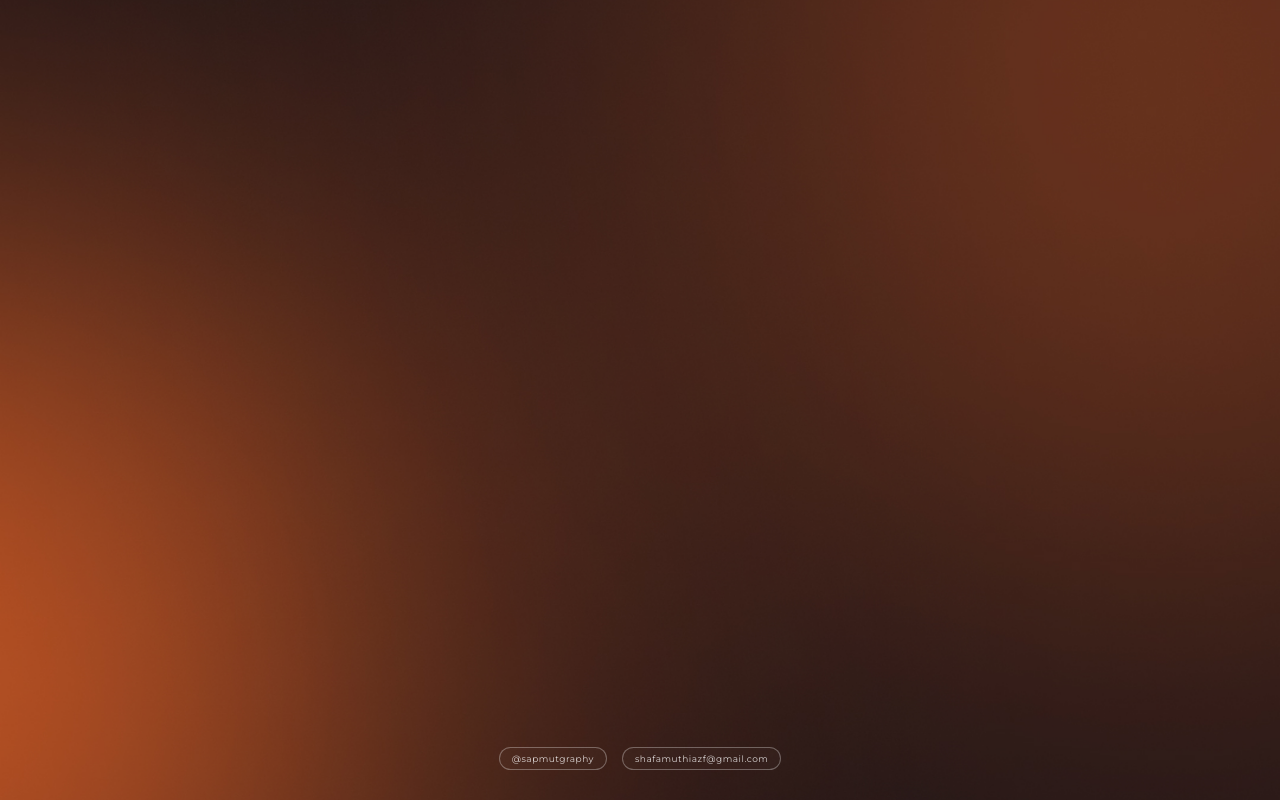
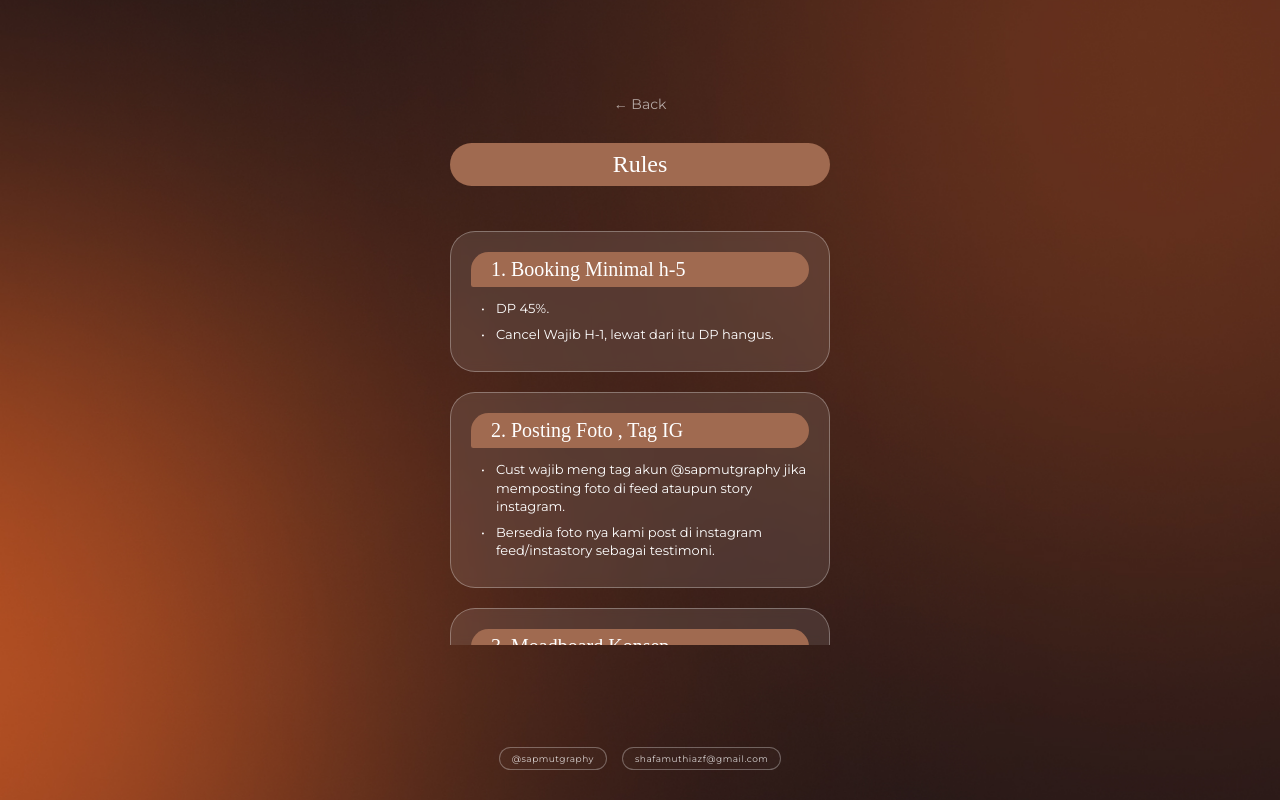
Before and after one commit to andisltn48/sapmutgf, a React (Vite) app: page /rules in a window 1280 px wide. Built offline with nearby package versions, Linux system fonts and the light colour scheme; a web font is replaced by a local one.

Commit message:
feat: add Rules page with specific design and navigation

```diff
--- a/src/App.jsx
+++ b/src/App.jsx
@@ -2,6 +2,7 @@ import { BrowserRouter as Router, Routes, Route } from 'react-router-dom';
 import Layout from './components/Layout';
 import Home from './pages/Home';
 import About from './pages/About';
+import Rules from './pages/Rules';
 import Pricelist from './pages/Pricelist';
 import PricelistPersonal from './pages/PricelistPersonal';
 import PricelistCouple from './pages/PricelistCouple';
@@ -16,6 +17,7 @@ export default function App() {
         <Routes>
           <Route path="/" element={<Home />} />
           <Route path="/about" element={<About />} />
+          <Route path="/rules" element={<Rules />} />
           <Route path="/pricelist" element={<Pricelist />} />
           <Route path="/pricelist/personal" element={<PricelistPersonal />} />
           <Route path="/pricelist/couple" element={<PricelistCouple />} />
--- a/src/pages/Home.jsx
+++ b/src/pages/Home.jsx
@@ -5,6 +5,7 @@ const Home = () => (
     <div className="button-group">
       <PillButton to="/about">About me</PillButton>
       <PillButton to="/pricelist">Photoshoot Price</PillButton>
+      <PillButton to="/rules">Rules</PillButton>
       <PillButton type="button" onClick={() => window.location.href = 'mailto:shafamuthiazf@gmail.com'}>
         Contact
       </PillButton>
--- /dev/null
+++ b/src/pages/Rules.jsx
@@ -0,0 +1,64 @@
+import { Link } from 'react-router-dom';
+
+const rulesItems = [
+  {
+    title: '1. Booking Minimal h-5',
+    details: [
+      'DP 45%.',
+      'Cancel Wajib H-1, lewat dari itu DP hangus.'
+    ]
+  },
+  {
+    title: '2. Posting Foto , Tag IG',
+    details: [
+      'Cust wajib meng tag akun @sapmutgraphy jika memposting foto di feed ataupun story instagram.',
+      'Bersedia foto nya kami post di instagram feed/instastory sebagai testimoni.'
+    ]
+  },
+  {
+    title: '3. Moadboard Konsep',
+    details: [
+      'Cust dapat memberikan refrensi konsep foto yang diinginkan'
+    ]
+  },
+  {
+    title: '4. Masa Berlaku Foto',
+    details: [
+      'Foto akan dikirimkan di drive dan tersedia sampai hari yang ditentukan (diwajibkan cust mendwonload langsung semua hasil foto di drive setelah dikirimkan.'
+    ]
+  }
+];
+
+const Rules = () => (
+  <div className="price-page">
+    <div className="price-container">
+      <Link to="/" className="back-link">← Back</Link>
+
+      <div className="price-header-pill" style={{ marginBottom: '30px' }}>
+        <h1 className="elegant-text">Rules</h1>
+      </div>
+
+      <div className="price-cards-stack">
+        {rulesItems.map((item, i) => (
+          <div key={i} className="price-card" style={{ alignItems: 'flex-start' }}>
+            <div className="card-header-pill" style={{ width: '100%', textAlign: 'left', borderRadius: '40px 40px 40px 5px', fontSize: '20px' }}>
+              {item.title}
+            </div>
+            <div className="card-details" style={{ textAlign: 'left', paddingLeft: '10px' }}>
+              <ul style={{ listStyleType: 'none', padding: 0, margin: 0 }}>
+                {item.details.map((detail, dIndex) => (
+                  <li key={dIndex} style={{ position: 'relative', paddingLeft: '15px', marginBottom: '8px' }}>
+                    <span style={{ position: 'absolute', left: 0 }}>•</span>
+                    {detail}
+                  </li>
+                ))}
+              </ul>
+            </div>
+          </div>
+        ))}
+      </div>
+    </div>
+  </div>
+);
+
+export default Rules;
```
